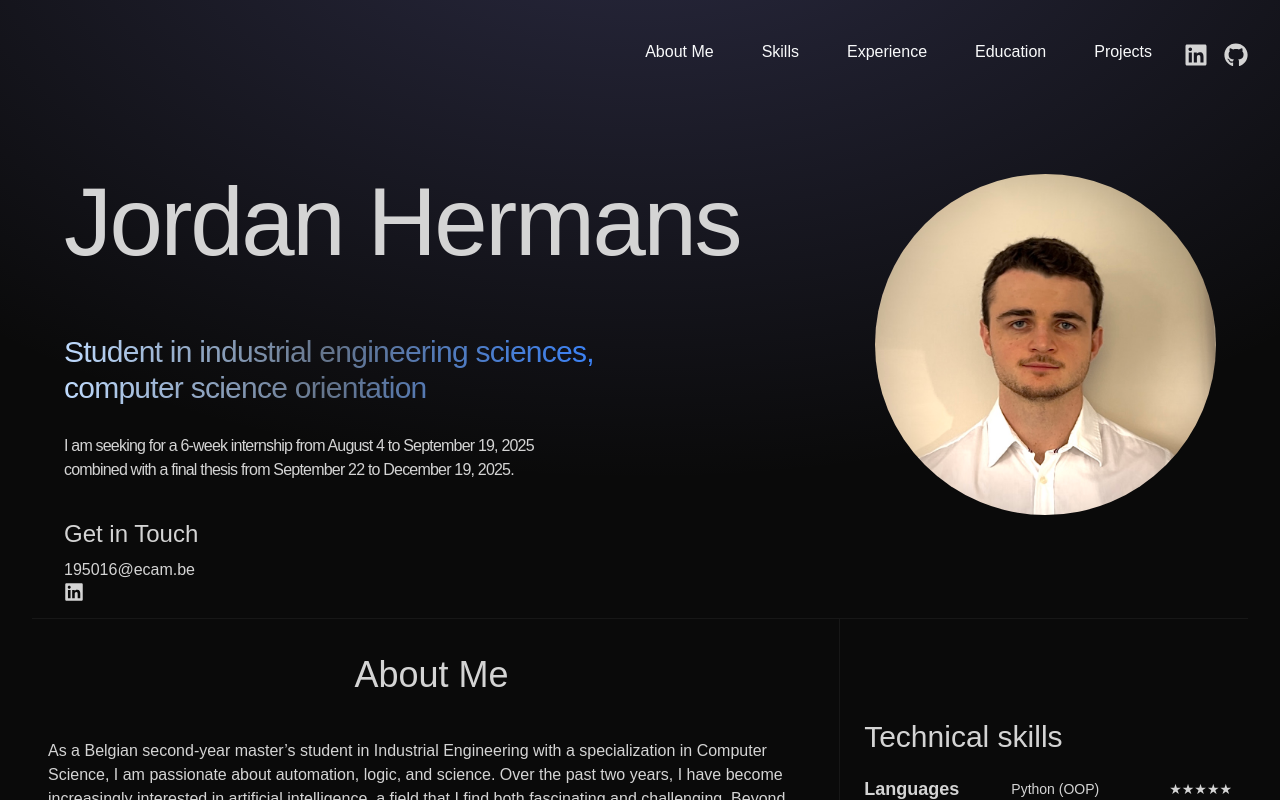
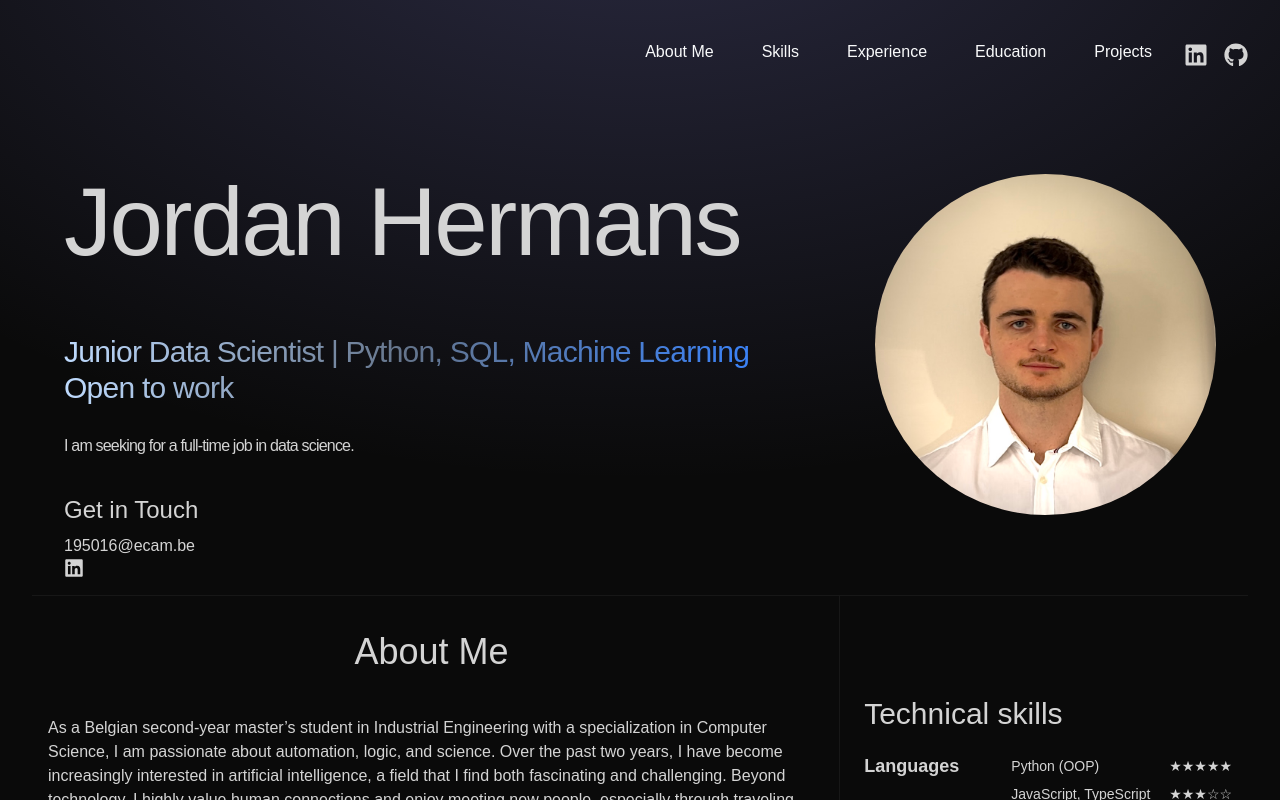
Before and after one commit to Jordan-92/JordanHermans, a Next.js app: page / in a window 1280 px wide. Shown: the top 800 px of the page. Built offline with nearby package versions, Linux system fonts and the light colour scheme.

Commit message:
Update Hero component with new intro

```diff
--- a/src/app/components/Hero.tsx
+++ b/src/app/components/Hero.tsx
@@ -34,8 +34,8 @@ const Hero = () => {
               animate="visible"
               className="bg-gradient-to-r from-blue-200 via-slate-500 to-blue-500 bg-clip-text text-3xl tracking-tight text-transparent"
             >
-              Student in industrial engineering sciences,<br />
-              computer science orientation
+              Junior Data Scientist | Python, SQL, Machine Learning<br />
+              Open to work
             </motion.span>
             <motion.p
               variants={container(1)}
@@ -43,8 +43,7 @@ const Hero = () => {
               animate="visible"
               className="my-2 max-w-xl py-5 font-light tracking-tighter"
             >
-              I am seeking for a 6-week internship from August 4 to September 19, 2025<br />
-              combined with a final thesis from September 22 to December 19, 2025.
+              I am seeking for a full-time job in data science.
             </motion.p>
             <div className="my-2 text-2xl">
               Get in Touch
```
